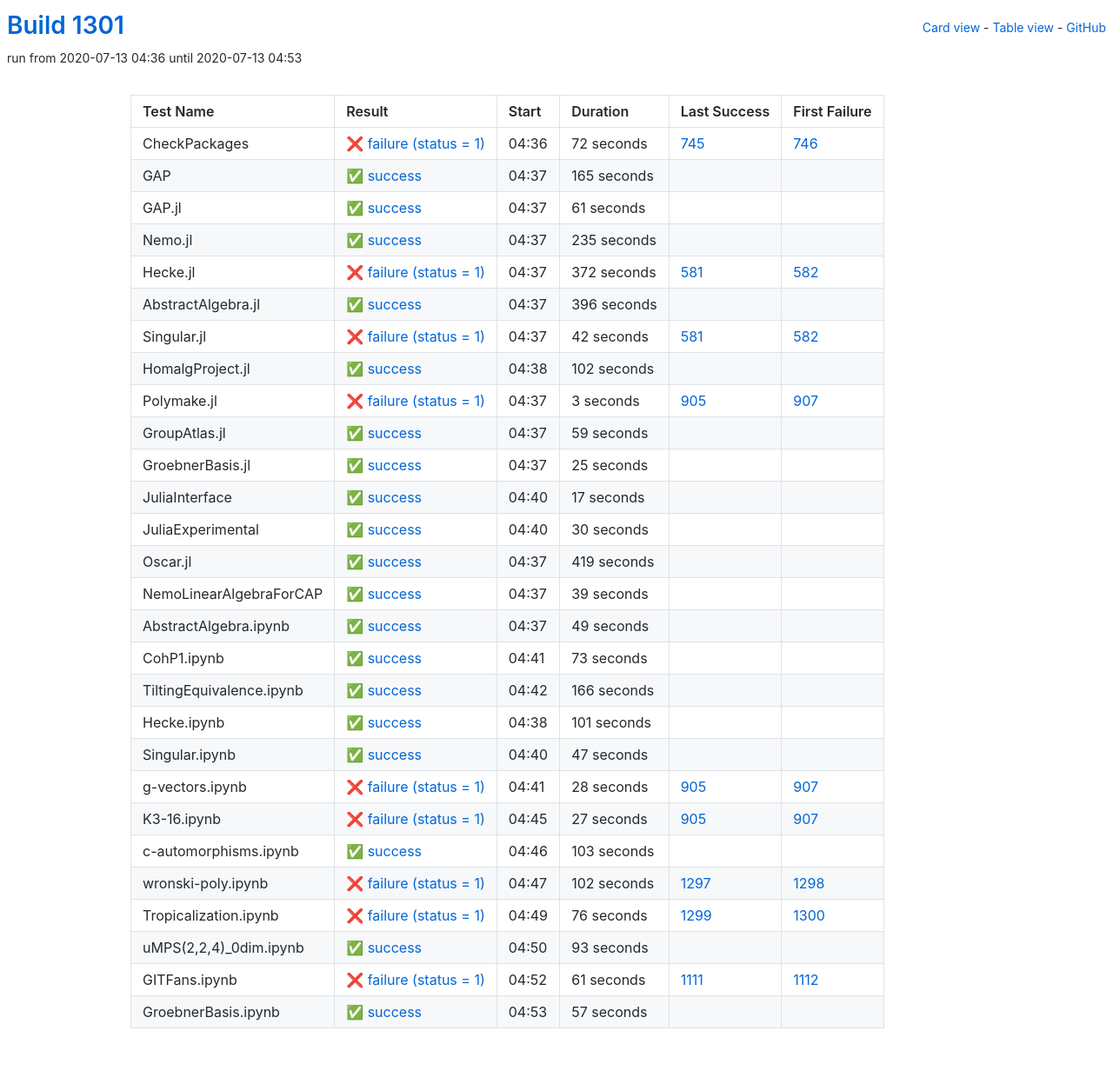
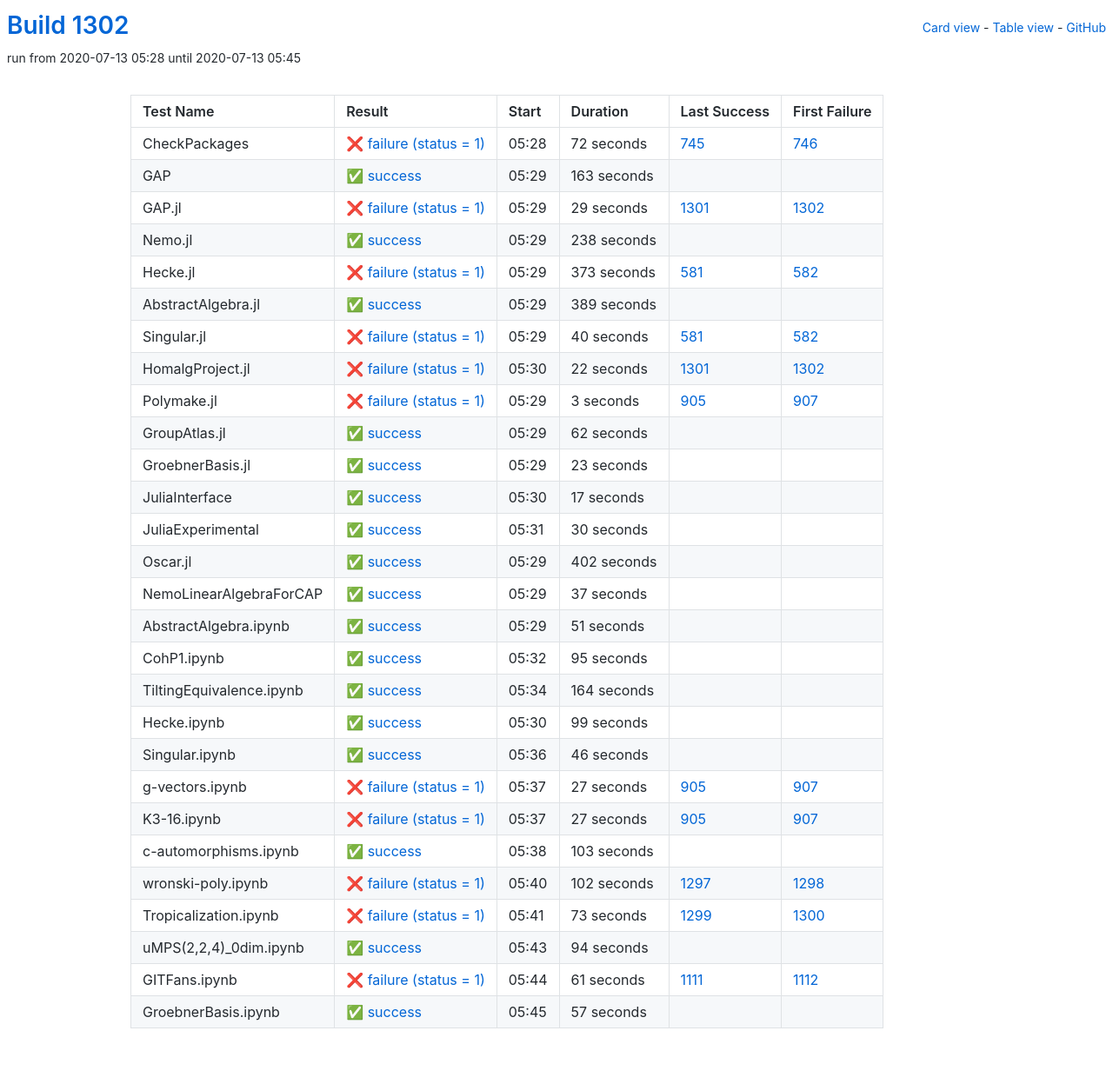
Before and after one commit to oscar-system/oscar-ci-status-1.4, a Jekyll site: the page built from table.html, in a window 1280 px wide. Shown: the whole page at 87% size. Built offline with Jekyll 4.4.1, drawn with Linux system fonts in a browser that asks for light colours.

Commit message:
Build #1302

```diff
--- a/_data/ci.yml
+++ b/_data/ci.yml
@@ -1,6 +1,6 @@
 ---
-build: 1301
-build_url: https://oscarci.mathematik.uni-kl.de/job/oscar-julia-1.4/1301/
+build: 1302
+build_url: https://oscarci.mathematik.uni-kl.de/job/oscar-julia-1.4/1302/
 job: oscar-julia-1.4
 organization: oscar-system
 repo: oscar-ci-status-1.4
@@ -8,8 +8,8 @@ repourl: https://github.com/oscar-system/oscar-ci-status-1.4
 tests:
 - name: CheckPackages
   id: checkpackages
-  log: https://oscarci.mathematik.uni-kl.de/job/oscar-julia-1.4/1301/artifact/logs/build-1301/CheckPackages.log
-  start: 2020-07-13 04:36
+  log: https://oscarci.mathematik.uni-kl.de/job/oscar-julia-1.4/1302/artifact/logs/build-1302/CheckPackages.log
+  start: 2020-07-13 05:28
   success: false
   exitcode: 1
   status: failure
@@ -20,92 +20,92 @@ tests:
   first_failure_url: https://oscarci.mathematik.uni-kl.de/job/oscar-julia-1.4/746/
 - name: GAP
   id: gap
-  log: https://oscarci.mathematik.uni-kl.de/job/oscar-julia-1.4/1301/artifact/logs/build-1301/GAP.log
-  start: 2020-07-13 04:37
+  log: https://oscarci.mathematik.uni-kl.de/job/oscar-julia-1.4/1302/artifact/logs/build-1302/GAP.log
+  start: 2020-07-13 05:29
   success: true
   exitcode: 0
   status: success
-  duration: 165
+  duration: 163
   last_success: false
   last_success_url:
   first_failure: false
   first_failure_url:
 - name: GAP.jl
   id: gap-jl
-  log: https://oscarci.mathematik.uni-kl.de/job/oscar-julia-1.4/1301/artifact/logs/build-1301/GAP.jl.log
-  start: 2020-07-13 04:37
+  log: https://oscarci.mathematik.uni-kl.de/job/oscar-julia-1.4/1302/artifact/logs/build-1302/GAP.jl.log
+  start: 2020-07-13 05:29
+  success: false
+  exitcode: 1
+  status: failure
+  duration: 29
+  last_success: 1301
+  last_success_url: https://oscarci.mathematik.uni-kl.de/job/oscar-julia-1.4/1301/
+  first_failure: 1302
+  first_failure_url: https://oscarci.mathematik.uni-kl.de/job/oscar-julia-1.4/1302/
+- name: Nemo.jl
+  id: nemo-jl
+  log: https://oscarci.mathematik.uni-kl.de/job/oscar-julia-1.4/1302/artifact/logs/build-1302/Nemo.jl.log
+  start: 2020-07-13 05:29
   success: true
   exitcode: 0
   status: success
-  duration: 61
-  last_success: false
-  last_success_url:
-  first_failure: false
-  first_failure_url:
-- name: Nemo.jl
-  id: nemo-jl
-  log: https://oscarci.mathematik.uni-kl.de/job/oscar-julia-1.4/1301/artifact/logs/build-1301/Nemo.jl.log
-  start: 2020-07-13 04:37
-  success: true
-  exitcode: 0
-  status: success
-  duration: 235
+  duration: 238
   last_success: false
   last_success_url:
   first_failure: false
   first_failure_url:
 - name: Hecke.jl
   id: hecke-jl
-  log: https://oscarci.mathematik.uni-kl.de/job/oscar-julia-1.4/1301/artifact/logs/build-1301/Hecke.jl.log
-  start: 2020-07-13 04:37
+  log: https://oscarci.mathematik.uni-kl.de/job/oscar-julia-1.4/1302/artifact/logs/build-1302/Hecke.jl.log
+  start: 2020-07-13 05:29
   success: false
   exitcode: 1
   status: failure
-  duration: 372
+  duration: 373
   last_success: 581
   last_success_url: https://oscarci.mathematik.uni-kl.de/job/oscar-julia-1.4/581/
   first_failure: 582
   first_failure_url: https://oscarci.mathematik.uni-kl.de/job/oscar-julia-1.4/582/
 - name: AbstractAlgebra.jl
   id: abstractalgebra-jl
-  log: https://oscarci.mathematik.uni-kl.de/job/oscar-julia-1.4/1301/artifact/logs/build-1301/AbstractAlgebra.jl.log
-  start: 2020-07-13 04:37
+  log: https://oscarci.mathematik.uni-kl.de/job/oscar-julia-1.4/1302/artifact/logs/build-1302/AbstractAlgebra.jl.log
+  start: 2020-07-13 05:29
   success: true
   exitcode: 0
   status: success
-  duration: 396
+  duration: 389
   last_success: false
   last_success_url:
   first_failure: false
   first_failure_url:
 - name: Singular.jl
   id: singular-jl
-  log: https://oscarci.mathematik.uni-kl.de/job/oscar-julia-1.4/1301/artifact/logs/build-1301/Singular.jl.log
-  start: 2020-07-13 04:37
+  log: https://oscarci.mathematik.uni-kl.de/job/oscar-julia-1.4/1302/artifact/logs/build-1302/Singular.jl.log
+  start: 2020-07-13 05:29
   success: false
   exitcode: 1
   status: failure
-  duration: 42
+  duration: 40
   last_success: 581
   last_success_url: https://oscarci.mathematik.uni-kl.de/job/oscar-julia-1.4/581/
   first_failure: 582
   first_failure_url: https://oscarci.mathematik.uni-kl.de/job/oscar-julia-1.4/582/
 - name: HomalgProject.jl
   id: homalgproject-jl
-  log: https://oscarci.mathematik.uni-kl.de/job/oscar-julia-1.4/1301/artifact/logs/build-1301/HomalgProject.jl.log
-  start: 2020-07-13 04:38
-  success: true
-  exitcode: 0
-  status: success
-  duration: 102
-  last_success: false
-  last_success_url:
-  first_failure: false
-  first_failure_url:
+  log: https://oscarci.mathematik.uni-kl.de/job/oscar-julia-1.4/1302/artifact/logs/build-1302/HomalgProject.jl.log
+  start: 2020-07-13 05:30
+  success: false
+  exitcode: 1
+  status: failure
+  duration: 22
+  last_success: 1301
+  last_success_url: https://oscarci.mathematik.uni-kl.de/job/oscar-julia-1.4/1301/
+  first_failure: 1302
+  first_failure_url: https://oscarci.mathematik.uni-kl.de/job/oscar-julia-1.4/1302/
 - name: Polymake.jl
   id: polymake-jl
-  log: https://oscarci.mathematik.uni-kl.de/job/oscar-julia-1.4/1301/artifact/logs/build-1301/Polymake.jl.log
-  start: 2020-07-13 04:37
+  log: https://oscarci.mathematik.uni-kl.de/job/oscar-julia-1.4/1302/artifact/logs/build-1302/Polymake.jl.log
+  start: 2020-07-13 05:29
   success: false
   exitcode: 1
   status: failure
@@ -116,32 +116,32 @@ tests:
   first_failure_url: https://oscarci.mathematik.uni-kl.de/job/oscar-julia-1.4/907/
 - name: GroupAtlas.jl
   id: groupatlas-jl
-  log: https://oscarci.mathematik.uni-kl.de/job/oscar-julia-1.4/1301/artifact/logs/build-1301/GroupAtlas.jl.log
-  start: 2020-07-13 04:37
+  log: https://oscarci.mathematik.uni-kl.de/job/oscar-julia-1.4/1302/artifact/logs/build-1302/GroupAtlas.jl.log
+  start: 2020-07-13 05:29
   success: true
   exitcode: 0
   status: success
-  duration: 59
+  duration: 62
   last_success: false
   last_success_url:
   first_failure: false
   first_failure_url:
 - name: GroebnerBasis.jl
   id: groebnerbasis-jl
-  log: https://oscarci.mathematik.uni-kl.de/job/oscar-julia-1.4/1301/artifact/logs/build-1301/GroebnerBasis.jl.log
-  start: 2020-07-13 04:37
+  log: https://oscarci.mathematik.uni-kl.de/job/oscar-julia-1.4/1302/artifact/logs/build-1302/GroebnerBasis.jl.log
+  start: 2020-07-13 05:29
   success: true
   exitcode: 0
   status: success
-  duration: 25
+  duration: 23
   last_success: false
   last_success_url:
   first_failure: false
   first_failure_url:
 - name: JuliaInterface
   id: juliainterface
-  log: https://oscarci.mathematik.uni-kl.de/job/oscar-julia-1.4/1301/artifact/logs/build-1301/JuliaInterface.log
-  start: 2020-07-13 04:40
+  log: https://oscarci.mathematik.uni-kl.de/job/oscar-julia-1.4/1302/artifact/logs/build-1302/JuliaInterface.log
+  start: 2020-07-13 05:30
   success: true
   exitcode: 0
   status: success
@@ -152,8 +152,8 @@ tests:
   first_failure_url:
 - name: JuliaExperimental
   id: juliaexperimental
-  log: https://oscarci.mathematik.uni-kl.de/job/oscar-julia-1.4/1301/artifact/logs/build-1301/JuliaExperimental.log
-  start: 2020-07-13 04:40
+  log: https://oscarci.mathematik.uni-kl.de/job/oscar-julia-1.4/1302/artifact/logs/build-1302/JuliaExperimental.log
+  start: 2020-07-13 05:31
   success: true
   exitcode: 0
   status: success
@@ -164,104 +164,104 @@ tests:
   first_failure_url:
 - name: Oscar.jl
   id: oscar-jl
-  log: https://oscarci.mathematik.uni-kl.de/job/oscar-julia-1.4/1301/artifact/logs/build-1301/Oscar.jl.log
-  start: 2020-07-13 04:37
+  log: https://oscarci.mathematik.uni-kl.de/job/oscar-julia-1.4/1302/artifact/logs/build-1302/Oscar.jl.log
+  start: 2020-07-13 05:29
   success: true
   exitcode: 0
   status: success
-  duration: 419
+  duration: 402
   last_success: false
   last_success_url:
   first_failure: false
   first_failure_url:
 - name: NemoLinearAlgebraForCAP
   id: nemolinearalgebraforcap
-  log: https://oscarci.mathematik.uni-kl.de/job/oscar-julia-1.4/1301/artifact/logs/build-1301/NemoLinearAlgebraForCAP.log
-  start: 2020-07-13 04:37
+  log: https://oscarci.mathematik.uni-kl.de/job/oscar-julia-1.4/1302/artifact/logs/build-1302/NemoLinearAlgebraForCAP.log
+  start: 2020-07-13 05:29
   success: true
   exitcode: 0
   status: success
-  duration: 39
+  duration: 37
   last_success: false
   last_success_url:
   first_failure: false
   first_failure_url:
 - name: AbstractAlgebra.ipynb
   id: abstractalgebra-ipynb
-  log: https://oscarci.mathematik.uni-kl.de/job/oscar-julia-1.4/1301/artifact/logs/build-1301/AbstractAlgebra.ipynb.log
-  start: 2020-07-13 04:37
+  log: https://oscarci.mathematik.uni-kl.de/job/oscar-julia-1.4/1302/artifact/logs/build-1302/AbstractAlgebra.ipynb.log
+  start: 2020-07-13 05:29
   success: true
   exitcode: 0
   status: success
-  duration: 49
+  duration: 51
   last_success: false
   last_success_url:
   first_failure: false
   first_failure_url:
 - name: CohP1.ipynb
   id: cohp1-ipynb
-  log: https://oscarci.mathematik.uni-kl.de/job/oscar-julia-1.4/1301/artifact/logs/build-1301/CohP1.ipynb.log
-  start: 2020-07-13 04:41
+  log: https://oscarci.mathematik.uni-kl.de/job/oscar-julia-1.4/1302/artifact/logs/build-1302/CohP1.ipynb.log
+  start: 2020-07-13 05:32
   success: true
   exitcode: 0
   status: success
-  duration: 73
+  duration: 95
   last_success: false
   last_success_url:
   first_failure: false
   first_failure_url:
 - name: TiltingEquivalence.ipynb
   id: tiltingequivalence-ipynb
-  log: https://oscarci.mathematik.uni-kl.de/job/oscar-julia-1.4/1301/artifact/logs/build-1301/TiltingEquivalence.ipynb.log
-  start: 2020-07-13 04:42
+  log: https://oscarci.mathematik.uni-kl.de/job/oscar-julia-1.4/1302/artifact/logs/build-1302/TiltingEquivalence.ipynb.log
+  start: 2020-07-13 05:34
   success: true
   exitcode: 0
   status: success
-  duration: 166
+  duration: 164
   last_success: false
   last_success_url:
   first_failure: false
   first_failure_url:
 - name: Hecke.ipynb
   id: hecke-ipynb
-  log: https://oscarci.mathematik.uni-kl.de/job/oscar-julia-1.4/1301/artifact/logs/build-1301/Hecke.ipynb.log
-  start: 2020-07-13 04:38
+  log: https://oscarci.mathematik.uni-kl.de/job/oscar-julia-1.4/1302/artifact/logs/build-1302/Hecke.ipynb.log
+  start: 2020-07-13 05:30
   success: true
   exitcode: 0
   status: success
-  duration: 101
+  duration: 99
   last_success: false
   last_success_url:
   first_failure: false
   first_failure_url:
 - name: Singular.ipynb
   id: singular-ipynb
-  log: https://oscarci.mathematik.uni-kl.de/job/oscar-julia-1.4/1301/artifact/logs/build-1301/Singular.ipynb.log
-  start: 2020-07-13 04:40
+  log: https://oscarci.mathematik.uni-kl.de/job/oscar-julia-1.4/1302/artifact/logs/build-1302/Singular.ipynb.log
+  start: 2020-07-13 05:36
   success: true
   exitcode: 0
   status: success
-  duration: 47
+  duration: 46
   last_success: false
   last_success_url:
   first_failure: false
   first_failure_url:
 - name: g-vectors.ipynb
   id: g-vectors-ipynb
-  log: https://oscarci.mathematik.uni-kl.de/job/oscar-julia-1.4/1301/artifact/logs/build-1301/g-vectors.ipynb.log
-  start: 2020-07-13 04:41
+  log: https://oscarci.mathematik.uni-kl.de/job/oscar-julia-1.4/1302/artifact/logs/build-1302/g-vectors.ipynb.log
+  start: 2020-07-13 05:37
   success: false
   exitcode: 1
   status: failure
-  duration: 28
+  duration: 27
   last_success: 905
   last_success_url: https://oscarci.mathematik.uni-kl.de/job/oscar-julia-1.4/905/
   first_failure: 907
   first_failure_url: https://oscarci.mathematik.uni-kl.de/job/oscar-julia-1.4/907/
 - name: K3-16.ipynb
   id: k3-16-ipynb
-  log: https://oscarci.mathematik.uni-kl.de/job/oscar-julia-1.4/1301/artifact/logs/build-1301/K3-16.ipynb.log
-  start: 2020-07-13 04:45
+  log: https://oscarci.mathematik.uni-kl.de/job/oscar-julia-1.4/1302/artifact/logs/build-1302/K3-16.ipynb.log
+  start: 2020-07-13 05:37
   success: false
   exitcode: 1
   status: failure
@@ -272,8 +272,8 @@ tests:
   first_failure_url: https://oscarci.mathematik.uni-kl.de/job/oscar-julia-1.4/907/
 - name: c-automorphisms.ipynb
   id: c-automorphisms-ipynb
-  log: https://oscarci.mathematik.uni-kl.de/job/oscar-julia-1.4/1301/artifact/logs/build-1301/c-automorphisms.ipynb.log
-  start: 2020-07-13 04:46
+  log: https://oscarci.mathematik.uni-kl.de/job/oscar-julia-1.4/1302/artifact/logs/build-1302/c-automorphisms.ipynb.log
+  start: 2020-07-13 05:38
   success: true
   exitcode: 0
   status: success
@@ -284,8 +284,8 @@ tests:
   first_failure_url:
 - name: wronski-poly.ipynb
   id: wronski-poly-ipynb
-  log: https://oscarci.mathematik.uni-kl.de/job/oscar-julia-1.4/1301/artifact/logs/build-1301/wronski-poly.ipynb.log
-  start: 2020-07-13 04:47
+  log: https://oscarci.mathematik.uni-kl.de/job/oscar-julia-1.4/1302/artifact/logs/build-1302/wronski-poly.ipynb.log
+  start: 2020-07-13 05:40
   success: false
   exitcode: 1
   status: failure
@@ -296,32 +296,32 @@ tests:
   first_failure_url: https://oscarci.mathematik.uni-kl.de/job/oscar-julia-1.4/1298/
 - name: Tropicalization.ipynb
   id: tropicalization-ipynb
-  log: https://oscarci.mathematik.uni-kl.de/job/oscar-julia-1.4/1301/artifact/logs/build-1301/Tropicalization.ipynb.log
-  start: 2020-07-13 04:49
+  log: https://oscarci.mathematik.uni-kl.de/job/oscar-julia-1.4/1302/artifact/logs/build-1302/Tropicalization.ipynb.log
+  start: 2020-07-13 05:41
   success: false
   exitcode: 1
   status: failure
-  duration: 76
+  duration: 73
   last_success: 1299
   last_success_url: https://oscarci.mathematik.uni-kl.de/job/oscar-julia-1.4/1299/
   first_failure: 1300
   first_failure_url: https://oscarci.mathematik.uni-kl.de/job/oscar-julia-1.4/1300/
 - name: uMPS(2,2,4)_0dim.ipynb
   id: umps-2-2-4-0dim-ipynb
-  log: https://oscarci.mathematik.uni-kl.de/job/oscar-julia-1.4/1301/artifact/logs/build-1301/uMPS-2-2-4-_0dim.ipynb.log
-  start: 2020-07-13 04:50
+  log: https://oscarci.mathematik.uni-kl.de/job/oscar-julia-1.4/1302/artifact/logs/build-1302/uMPS-2-2-4-_0dim.ipynb.log
+  start: 2020-07-13 05:43
   success: true
   exitcode: 0
   status: success
-  duration: 93
+  duration: 94
   last_success: false
   last_success_url:
   first_failure: false
   first_failure_url:
 - name: GITFans.ipynb
   id: gitfans-ipynb
-  log: https://oscarci.mathematik.uni-kl.de/job/oscar-julia-1.4/1301/artifact/logs/build-1301/GITFans.ipynb.log
-  start: 2020-07-13 04:52
+  log: https://oscarci.mathematik.uni-kl.de/job/oscar-julia-1.4/1302/artifact/logs/build-1302/GITFans.ipynb.log
+  start: 2020-07-13 05:44
   success: false
   exitcode: 1
   status: failure
@@ -332,8 +332,8 @@ tests:
   first_failure_url: https://oscarci.mathematik.uni-kl.de/job/oscar-julia-1.4/1112/
 - name: GroebnerBasis.ipynb
   id: groebnerbasis-ipynb
-  log: https://oscarci.mathematik.uni-kl.de/job/oscar-julia-1.4/1301/artifact/logs/build-1301/GroebnerBasis.ipynb.log
-  start: 2020-07-13 04:53
+  log: https://oscarci.mathematik.uni-kl.de/job/oscar-julia-1.4/1302/artifact/logs/build-1302/GroebnerBasis.ipynb.log
+  start: 2020-07-13 05:45
   success: true
   exitcode: 0
   status: success
```
Also changed, not shown: README.md.
